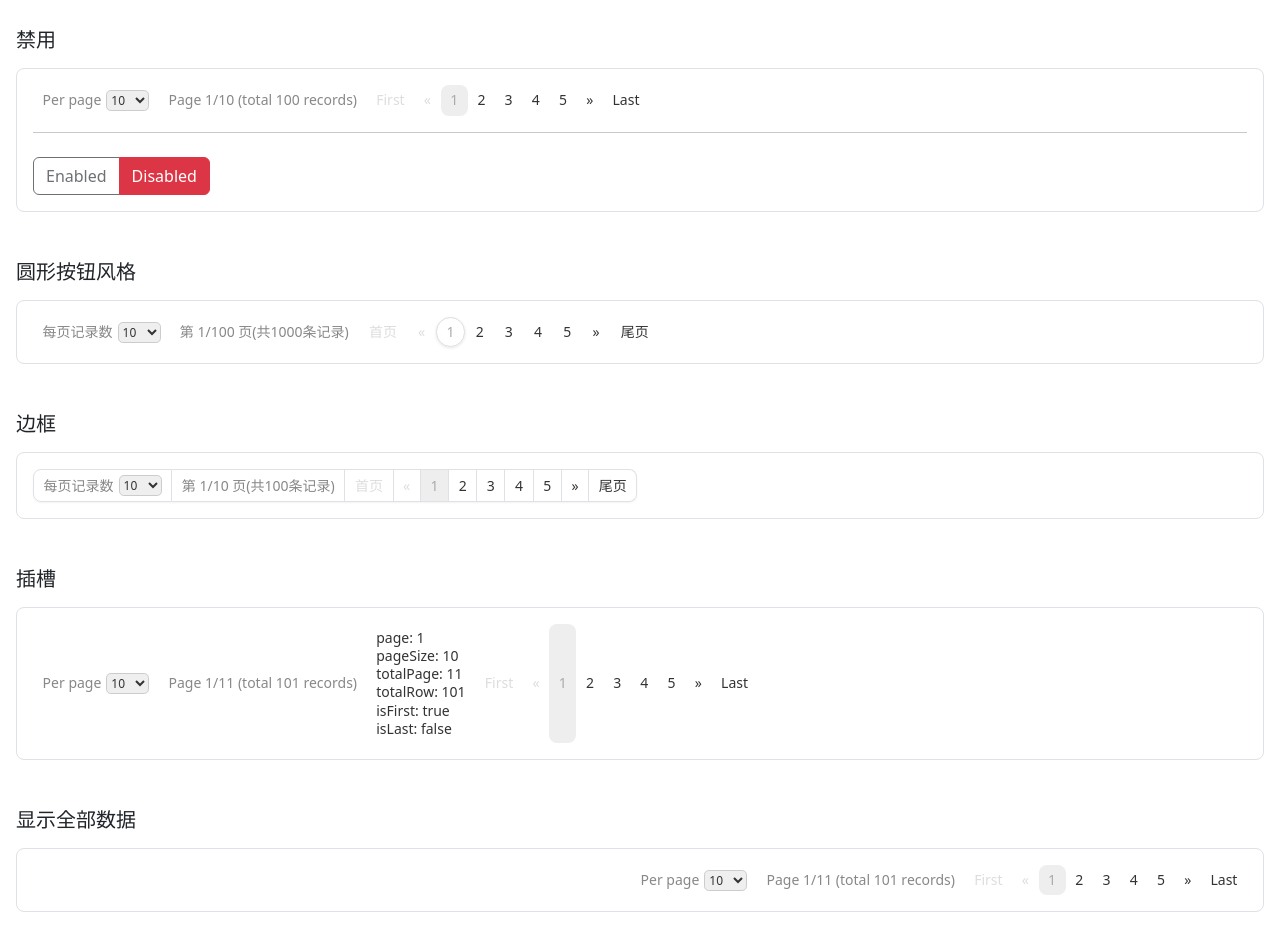
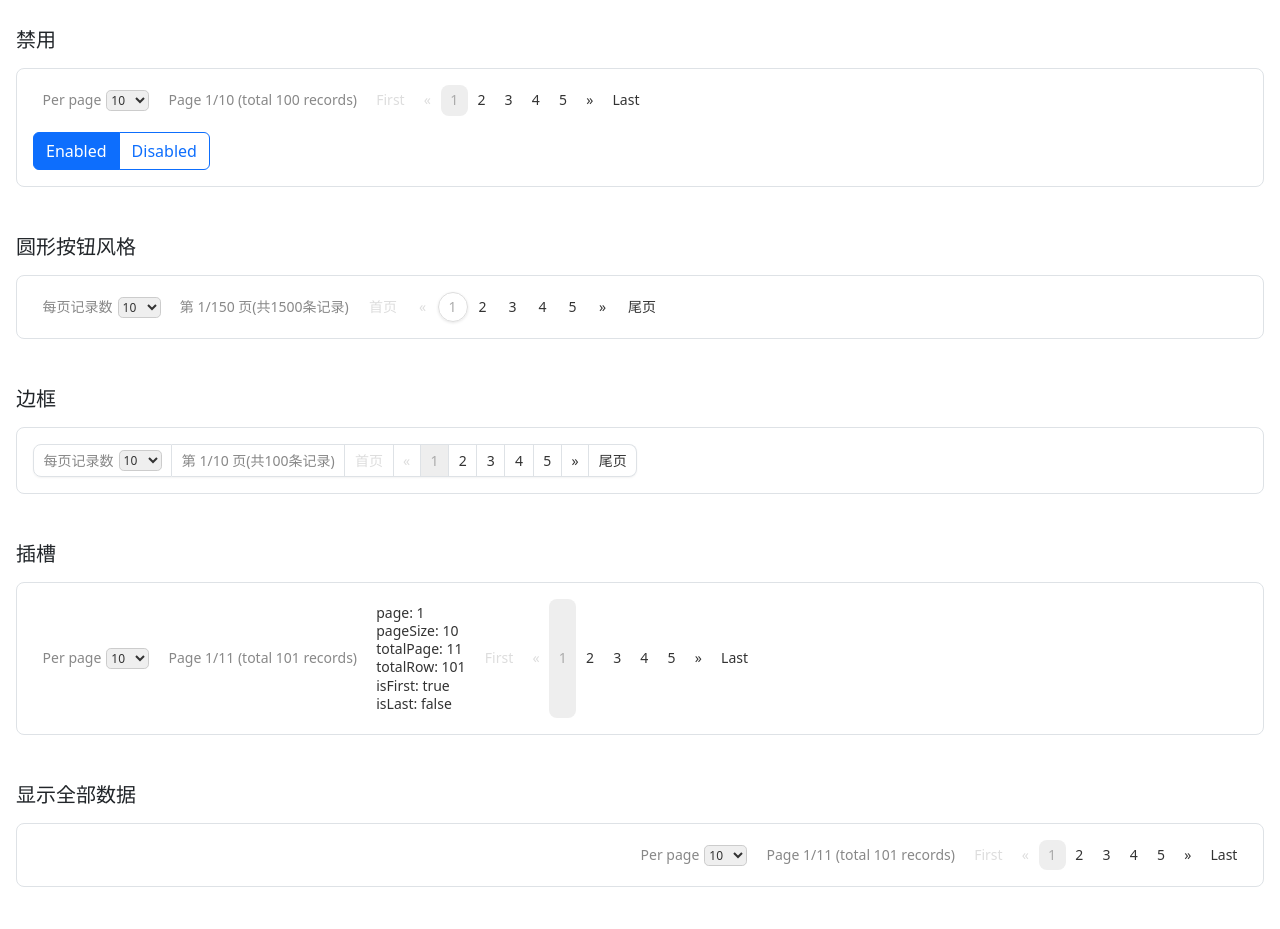
Before and after one commit to TerryZ/v-page, a Vue app: page / in a window 1280 px wide. Shown: the part 1740-2669 px from the top of the page. Built offline with nearby package versions, Linux system fonts and the light colour scheme.

Commit message:
feat: 圆形按钮样式修正及避免被样式污染的情况

```diff
--- a/examples/ExamplesIndex.vue
+++ b/examples/ExamplesIndex.vue
@@ -39,7 +39,7 @@ function pageChange (data) {
 </script>
 
 <template>
-  <div class="p-3">
+  <div class="p-3 page-demo">
     <section>
       <h1>v-page examples</h1>
     </section>
@@ -253,31 +253,36 @@ function pageChange (data) {
         :disabled="disabled"
       />
 
-      <hr>
+      <div
+        class="btn-group mt-3"
+        role="group"
+        aria-label="Basic radio toggle button group"
+      >
+        <input
+          type="radio"
+          class="btn-check"
+          id="radio-enabled"
+          autocomplete="off"
+          v-model="disabled"
+          :value="false"
+        >
+        <label
+          class="btn btn-outline-primary"
+          for="radio-enabled"
+        >Enabled</label>
 
-      <div>
-        <div
-          class="btn-group mt-2"
-          role="group"
-          aria-label="..."
+        <input
+          type="radio"
+          class="btn-check"
+          id="radio-disabled"
+          autocomplete="off"
+          v-model="disabled"
+          :value="true"
         >
-          <button
-            type="button"
-            class="btn btn-outline-dark"
-            :disabled="!disabled"
-            @click="disabled = false"
-          >
-            Enabled
-          </button>
-          <button
-            type="button"
-            class="btn btn-danger"
-            :disabled="disabled"
-            @click="disabled = true"
-          >
-            Disabled
-          </button>
-        </div>
+        <label
+          class="btn btn-outline-primary"
+          for="radio-disabled"
+        >Disabled</label>
       </div>
     </div>
 
@@ -286,7 +291,7 @@ function pageChange (data) {
     </h5>
     <div class="bg-white border p-3 rounded-3">
       <v-page
-        :total-row="1000"
+        :total-row="1500"
         :disabled="disabled"
         align="left"
         language="cn"
@@ -351,3 +356,11 @@ function pageChange (data) {
     </div>
   </div>
 </template>
+
+<style lang="sass">
+.page-demo
+  a
+    color: blue
+    &:hover
+      color: red
+</style>
--- a/src/page.sass
+++ b/src/page.sass
@@ -25,6 +25,12 @@ $color-muted: #ddd
       a
         border-radius: 50rem
         border: 1px solid transparent
+        min-height: 30px
+        min-width: 30px
+        padding: 0 .6rem
+        display: flex
+        align-items: center
+        justify-content: center
         &:hover
           border: 1px solid #f7f7f7
       &.disabled a:hover
@@ -52,7 +58,7 @@ $color-muted: #ddd
         display: inline-flex
         align-items: center
         cursor: default
-        transition: all .3s
+        // transition: all .3s
       &.v-pagination__list,
       &.v-pagination__info
         a
@@ -63,10 +69,13 @@ $color-muted: #ddd
           cursor: default !important
       &.v-pagination__item a:hover
         background-color: #f7f7f7
+        color: black
         cursor: pointer
       &.active a
         background-color: #eee !important
         color: #aaa
+        &:hover
+          color: #aaa
       &.disabled a
         color: $color-muted !important
         &:hover
```
